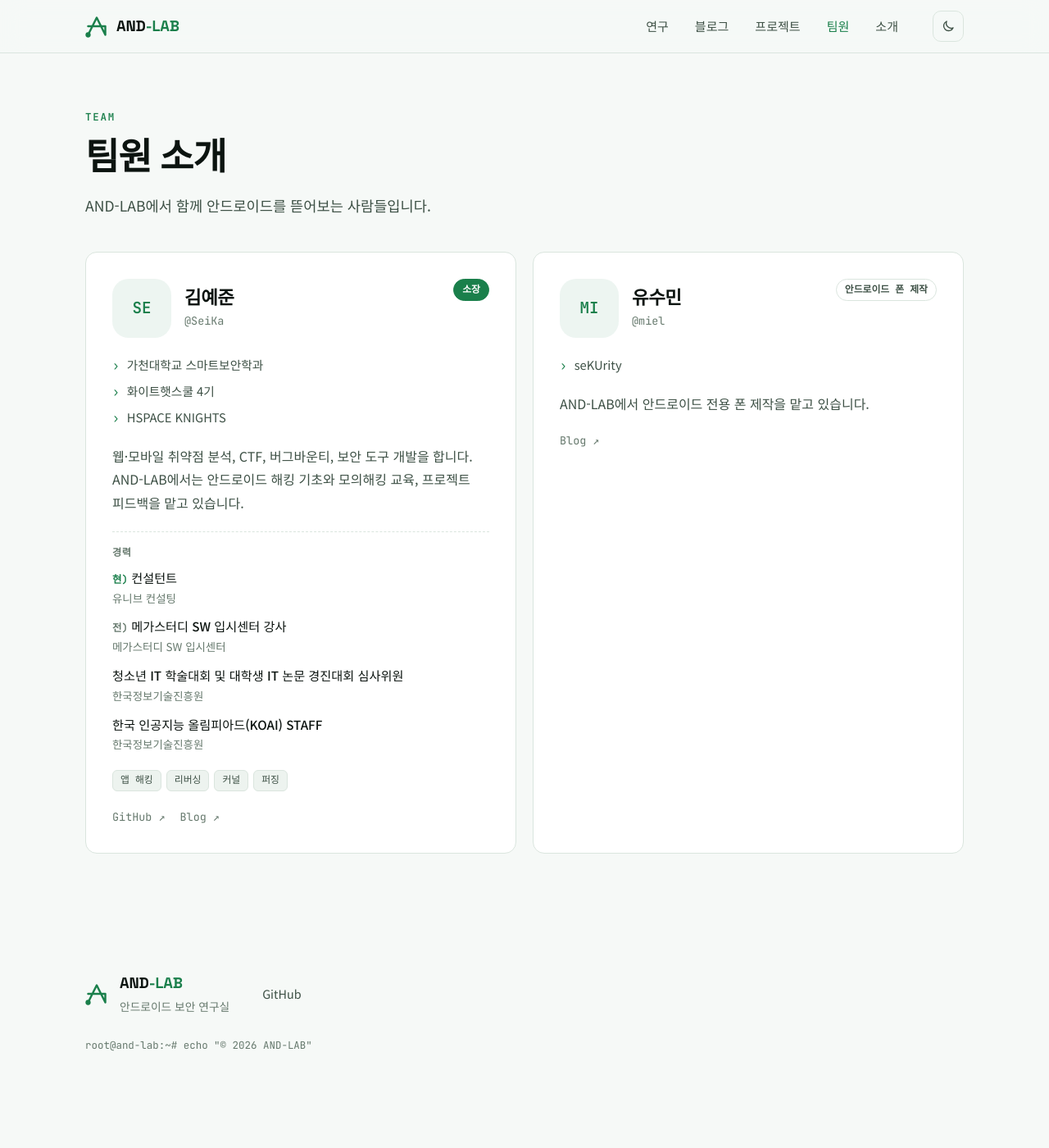
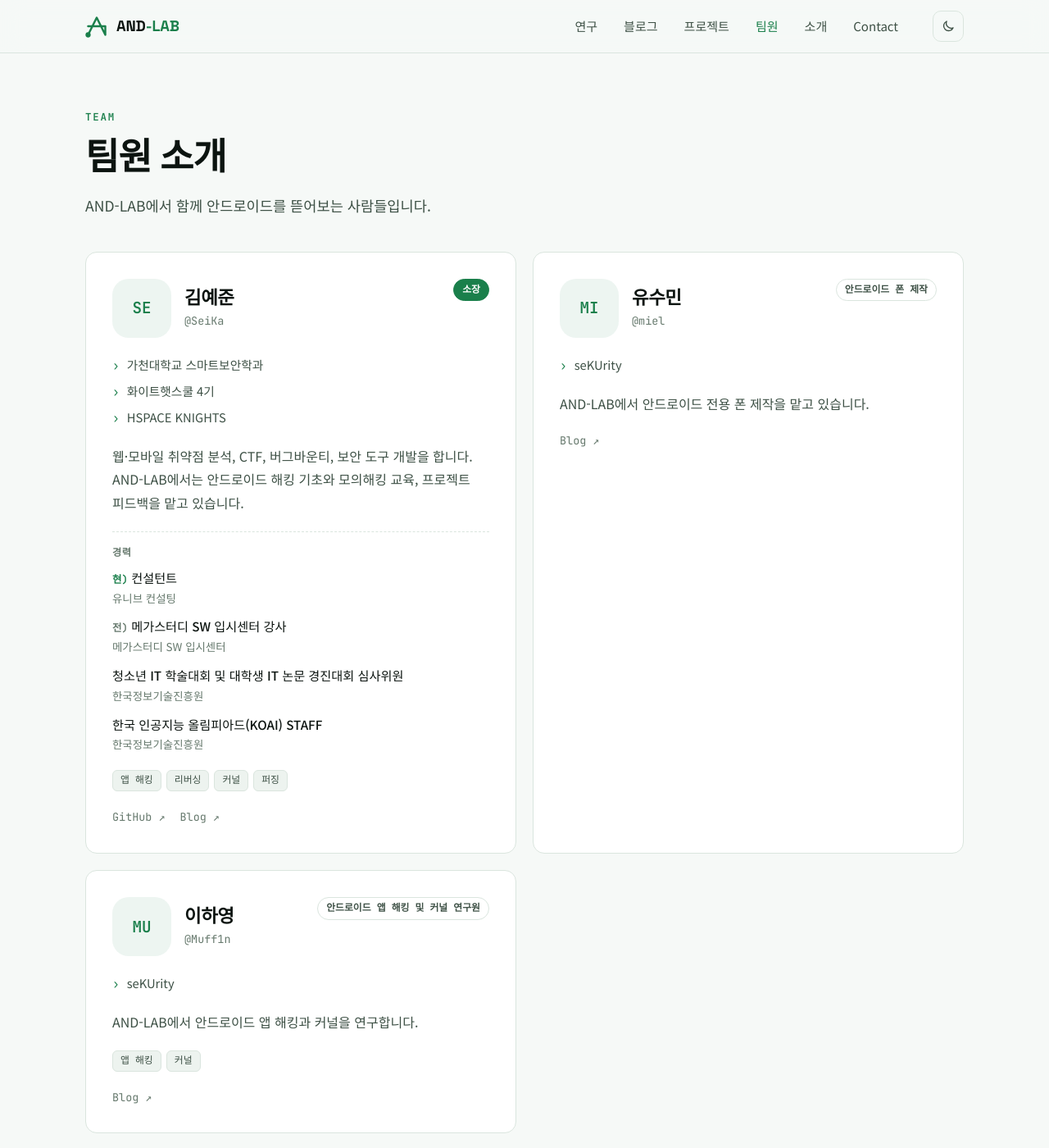
Before and after one commit to WTCYJ/and-lab, a Jekyll site: the page built from team.html, in a window 1280 px wide and 1400 px high. Shown: the whole window at 82% size. Built offline with Jekyll 4.4.1, drawn with Linux system fonts in a browser that asks for light colours; some of the changed text lies outside the part shown.

Commit message:
Contact Us 페이지와 팀원 Muff1n(이하영) 추가

```diff
--- a/_config.yml
+++ b/_config.yml
@@ -16,7 +16,7 @@
 # 비워 두면 태그가 생기지 않는다.
 webmaster_verifications:
   google: brWp1WPU91VCTgGF-0B0A02_BJkoARaVZS-3VuMMlS0
-email: ""           # 연락용 메일
+email: yejunkim2000@gmail.com   # 연락용 메일. Contact 폼도 이 주소로 보낸다
 
 nav:
   - { title: 연구, url: /#research }
@@ -24,6 +24,7 @@
   - { title: 프로젝트, url: /projects/ }
   - { title: 팀원, url: /team/ }
   - { title: 소개, url: /about/ }
+  - { title: Contact, url: /contact/ }
 
 # 글 분류. 키는 front matter 의 category 값, name 은 화면에 보이는 이름.
 topics:
--- a/_data/members.yml
+++ b/_data/members.yml
@@ -60,3 +60,15 @@
   github: ""
   blog: https://miel02.site/
   email: ""
+
+- key: muff1n
+  name: 이하영
+  handle: Muff1n
+  role: 안드로이드 앱 해킹 및 커널 연구원
+  affiliations:
+    - seKUrity
+  areas: [app, kernel]
+  bio: AND-LAB에서 안드로이드 앱 해킹과 커널을 연구합니다.
+  github: ""
+  blog: https://chzong-hot0.tistory.com/
+  email: ""
--- a/assets/css/main.css
+++ b/assets/css/main.css
@@ -381,12 +381,12 @@
 }
 .team-card:target { border-color: var(--accent); box-shadow: 0 0 0 4px var(--accent-soft); }
 .team-profile { display: flex; flex-direction: column; gap: 20px; }
-.team-head { display: flex; align-items: center; gap: 16px; }
+.team-head { display: flex; flex-wrap: wrap; align-items: center; gap: 12px 16px; }
 .team-head h2 { font-size: 1.4rem; }
 .team-head .dim { font-size: .84rem; margin-top: 2px; }
 .avatar-lg { width: 72px; height: 72px; border-radius: 20px; font-size: 1.2rem; }
 .role {
-  margin-left: auto; align-self: flex-start;
+  margin-left: auto; align-self: flex-start; white-space: nowrap;
   font: 600 .74rem/1 var(--mono); padding: 7px 10px; border-radius: 999px;
   color: var(--ink-2); border: 1px solid var(--line);
 }
@@ -406,7 +406,7 @@
 .team-links a { color: var(--ink-3); }
 .team-links a:hover { color: var(--accent); }
 
-@media (max-width: 600px) { .team-card { padding: 22px; } }
+@media (max-width: 600px) { .team-card { padding: 22px; } .role { margin-left: 0; } }
 @media (max-width: 860px) { .about { grid-template-columns: 1fr; } }
 
 /* ---------- 글 ---------- */
@@ -559,4 +559,34 @@
 .notfound .mark-hero { width: 140px; }
 .notfound .mono { font-size: .86rem; color: var(--ink-2); line-height: 1.8; }
 .notfound .err { color: var(--red); }
+.notfound .ok { color: var(--accent); }
+
+/* ---------- Contact ---------- */
+.contact { display: grid; grid-template-columns: minmax(0, 5fr) minmax(0, 7fr); gap: 56px; align-items: start; padding-bottom: 96px; }
+.contact-topics { list-style: none; display: grid; gap: 12px; color: var(--ink-2); margin-bottom: 36px; }
+.contact-topics .gt { color: var(--accent); margin-right: 6px; }
+.contact-direct { display: grid; gap: 8px; justify-items: start; padding-top: 24px; border-top: 1px dashed var(--line); }
+.contact-direct .dim { font-size: .76rem; }
+.contact-mail { font-size: 1.05rem; color: var(--ink); word-break: break-all; }
+.contact-mail:hover { color: var(--accent); }
+.contact-direct .text-link { margin-top: 4px; }
+.contact-form {
+  display: grid; gap: 18px; padding: 32px;
+  border: 1px solid var(--line); border-radius: var(--radius); background: var(--bg-2);
+}
+.field-row { display: grid; grid-template-columns: 1fr 1fr; gap: 16px; }
+.field { display: grid; gap: 8px; }
+.field > span { font: 600 .76rem/1 var(--mono); color: var(--ink-3); letter-spacing: .04em; }
+.field input, .field select, .field textarea {
+  width: 100%; font: 400 1rem/1.6 var(--sans); color: var(--ink);
+  background: var(--bg); border: 1px solid var(--line); border-radius: 10px;
+  padding: 11px 14px; transition: border-color .15s, box-shadow .15s;
+}
+.field textarea { resize: vertical; min-height: 160px; }
+.field input:focus, .field select:focus, .field textarea:focus { outline: none; border-color: var(--accent); box-shadow: 0 0 0 3px var(--accent-soft); }
+.contact-form .btn { justify-self: start; cursor: pointer; border: 0; }
+.form-note { font-size: .82rem; color: var(--ink-3); line-height: 1.6; }
+.hp { position: absolute; left: -9999px; width: 1px; height: 1px; opacity: 0; }
+@media (max-width: 860px) { .contact { grid-template-columns: 1fr; gap: 40px; } }
+@media (max-width: 600px) { .field-row { grid-template-columns: 1fr; } .contact-form { padding: 22px; } }
 .notfound h1 { font-size: 1.8rem; }
--- /dev/null
+++ b/contact.html
@@ -0,0 +1,60 @@
+---
+title: Contact Us
+eyebrow: Contact
+lead: 협업, 프로젝트 제안, 스터디나 강연 문의까지 편하게 보내 주세요.
+permalink: /contact/
+---
+<div class="contact">
+  <section class="contact-info">
+    <h2 class="group-title">이런 연락을 기다려요</h2>
+    <ul class="contact-topics">
+      <li><span class="mono gt">&gt;</span> 공동 연구나 프로젝트 협업 제안</li>
+      <li><span class="mono gt">&gt;</span> 안드로이드 보안 스터디·랩 참여 문의</li>
+      <li><span class="mono gt">&gt;</span> 강연, 세미나, 멘토링 요청</li>
+      <li><span class="mono gt">&gt;</span> 블로그 글에 대한 질문과 정정</li>
+    </ul>
+
+    <div class="contact-direct">
+      <p class="mono dim">메일로 바로 보내기</p>
+      <a class="contact-mail mono" href="mailto:{{ site.email }}">{{ site.email }}</a>
+      {% if site.github != "" %}<a class="text-link mono" href="https://github.com/{{ site.github }}">GitHub ↗</a>{% endif %}
+    </div>
+  </section>
+
+  <form class="contact-form" action="https://formsubmit.co/{{ site.email }}" method="POST">
+    <input type="hidden" name="_subject" value="[AND-LAB] 사이트 문의">
+    <input type="hidden" name="_template" value="table">
+    <input type="hidden" name="_next" value="{{ '/contact/thanks/' | absolute_url }}">
+    <input type="text" name="_honey" class="hp" tabindex="-1" autocomplete="off" aria-hidden="true">
+
+    <div class="field-row">
+      <label class="field">
+        <span>이름</span>
+        <input type="text" name="name" required maxlength="60" autocomplete="name">
+      </label>
+      <label class="field">
+        <span>답장 받을 이메일</span>
+        <input type="email" name="email" required maxlength="120" autocomplete="email">
+      </label>
+    </div>
+
+    <label class="field">
+      <span>분류</span>
+      <select name="분류">
+        <option>협업·프로젝트 제안</option>
+        <option>스터디·랩 참여</option>
+        <option>강연·멘토링</option>
+        <option>글 관련 질문</option>
+        <option>기타</option>
+      </select>
+    </label>
+
+    <label class="field">
+      <span>내용</span>
+      <textarea name="message" rows="7" required maxlength="5000"></textarea>
+    </label>
+
+    <button class="btn btn-primary" type="submit">보내기</button>
+    <p class="form-note">보낸 내용은 FormSubmit을 거쳐 AND-LAB 메일로 전달됩니다. 답장에만 쓰고 다른 곳에 쓰지 않아요.</p>
+  </form>
+</div>
```
Also changed, not shown: contact/thanks.html (added, +13 -0 lines).
